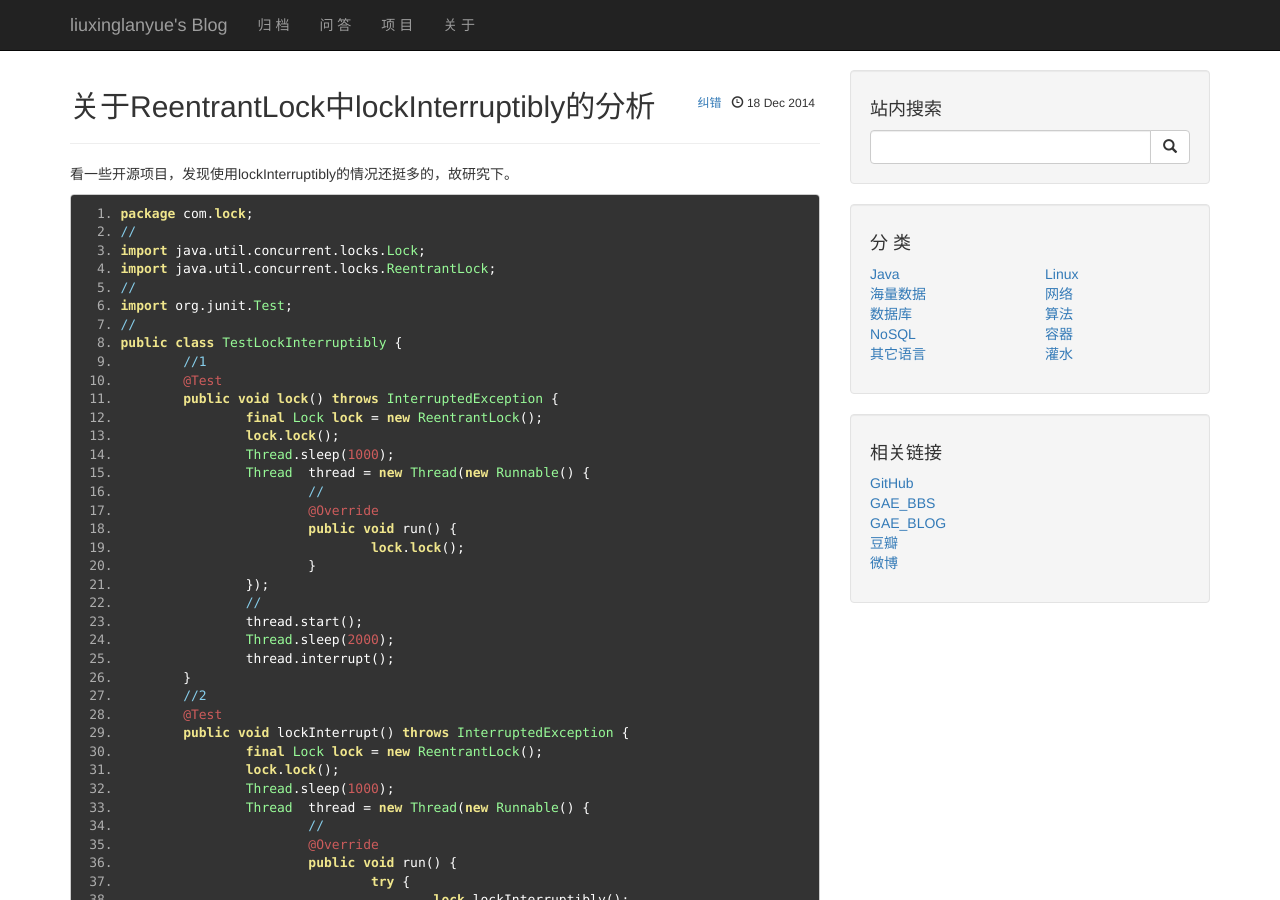
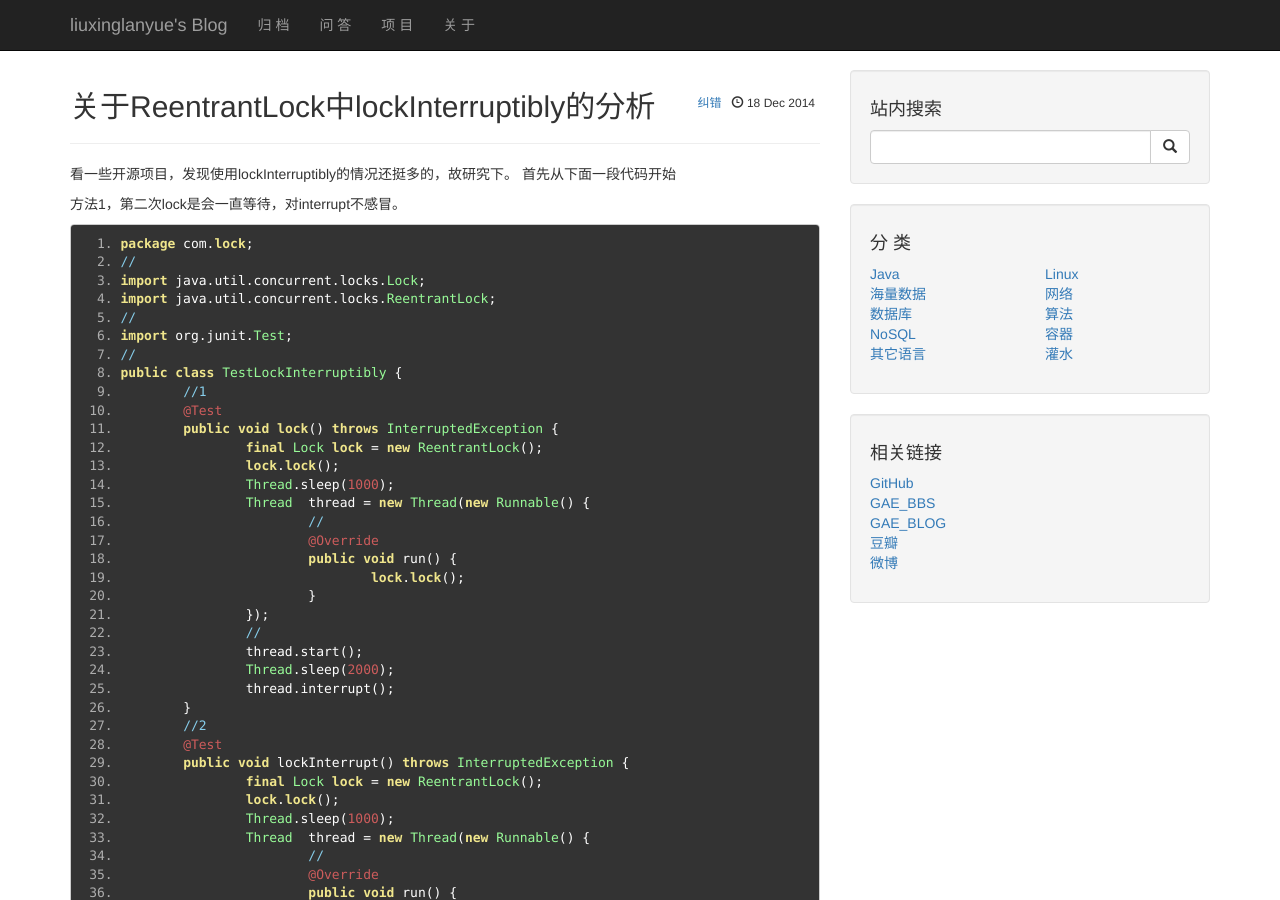
Before and after one commit to liuxinglanyue/blog, a Jekyll site: the page built from _posts/2014-12-18-ReentrantLock-lockInterruptibly.markdown, in a window 1280 px wide and 900 px high. Built offline with Jekyll 4.4.1, drawn with Linux system fonts in a browser that asks for light colours; nearby versions of some CDN libraries; Markdown is read by kramdown in place of the engine named in the settings; comment, search, counter and statistics services are not loaded.

Commit message:
Update 2014-12-18-ReentrantLock-lockInterruptibly.markdown

```diff
--- a/_posts/2014-12-18-ReentrantLock-lockInterruptibly.markdown
+++ b/_posts/2014-12-18-ReentrantLock-lockInterruptibly.markdown
@@ -6,6 +6,9 @@ tags: [lock,ReentrantLock,Interrupted]
 ---
 
 看一些开源项目，发现使用lockInterruptibly的情况还挺多的，故研究下。
+首先从下面一段代码开始
+
+方法1，第二次lock是会一直等待，对interrupt不感冒。
 
 <pre class="prettyPrint">
 package com.lock;
```
